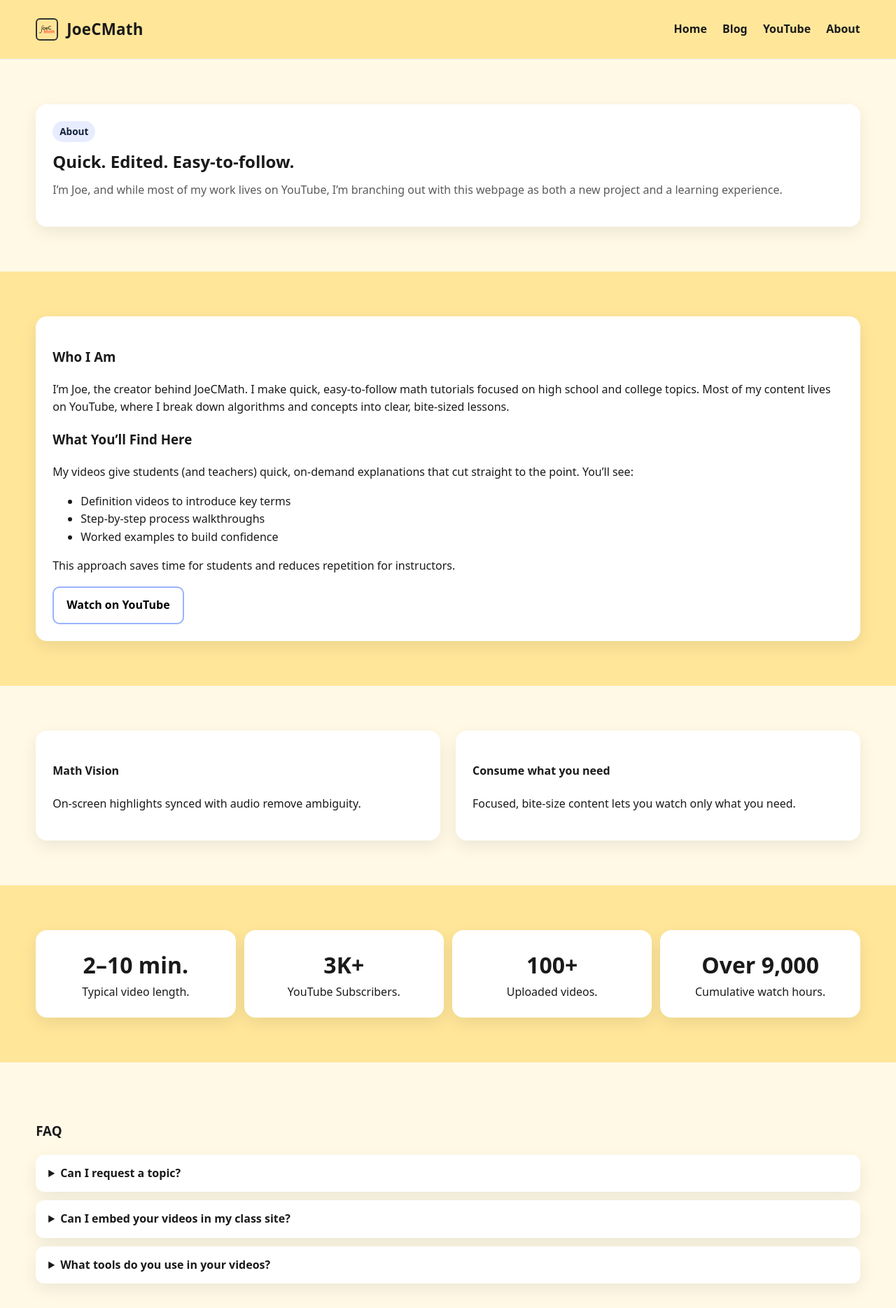
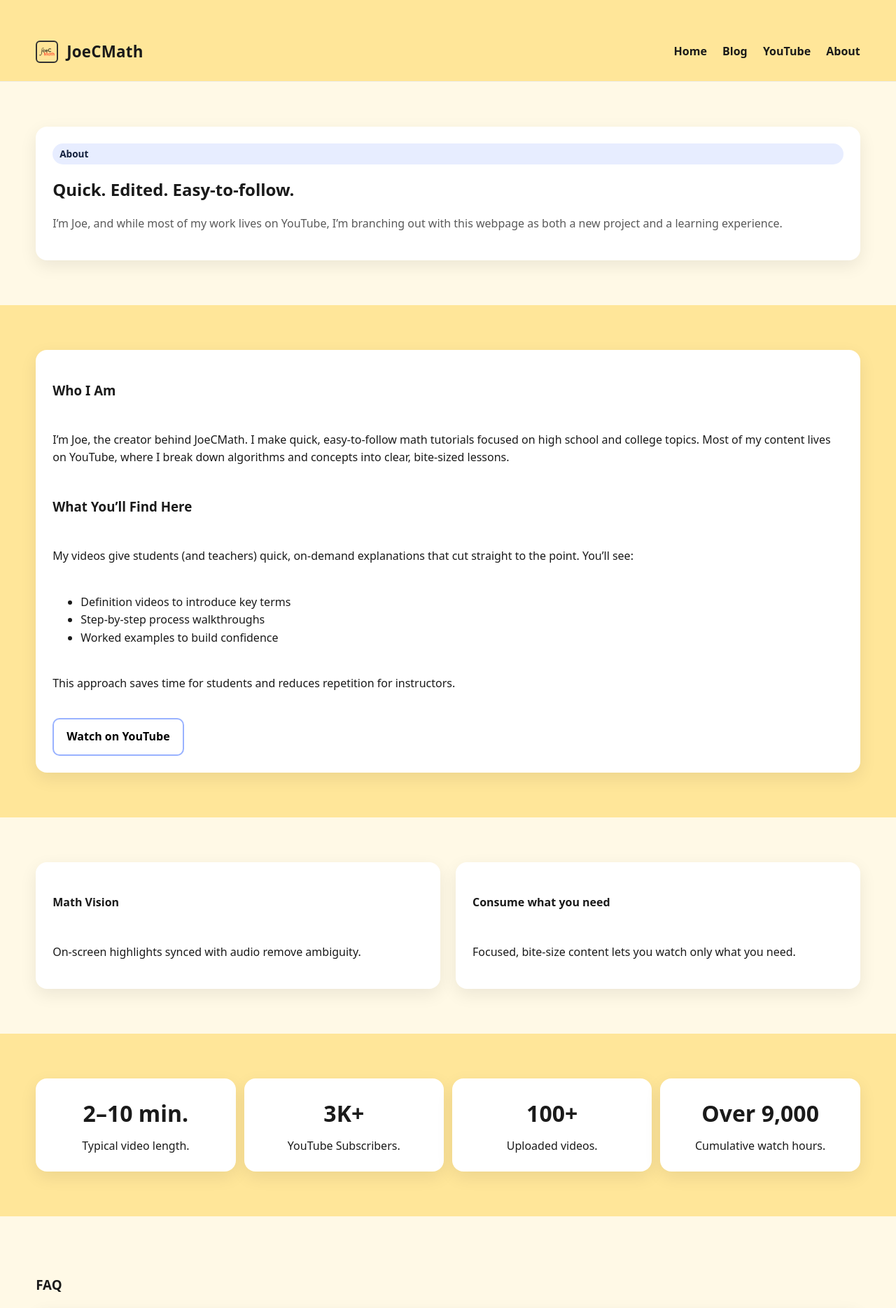
Before and after one commit to JoeCMath/joecmath.com, a Jekyll site: the page built from about.html, in a window 1280 px wide. Shown: the top 1869 px of the page at 70% size. Built offline with Jekyll 4.4.1, drawn with Linux system fonts in a browser that asks for light colours; some of the changed text lies outside the part shown.

Commit message:
Update about.html

```diff
--- a/about.html
+++ b/about.html
@@ -1,36 +1,10 @@
-<!DOCTYPE html>
-<html lang="en">
-<head>
-  <meta charset="UTF-8" />
-  <title>About • JoeCMath</title>
-  <meta name="viewport" content="width=device-width, initial-scale=1" />
+---
+layout: default
+title: About
+---
 
+<!-- Page-scoped styles used by this page -->
 <style>
-    :root{
-      --bg: #ffe699;     /* JoeCMath yellow */
-      --bg-alt: #fff9e6; /* lighter yellow tint for alternate sections */
-      --text: #1a1a1a;
-      --muted: #5a5a5a;
-      --accent: #99b2ff; /* light complementary blue */
-      --card: #ffffff;
-      --shadow: 0 8px 24px rgba(0,0,0,0.08);
-      --radius: 16px;
-      --maxw: 1200px;
-    }
-    *{box-sizing:border-box}
-    body{
-      margin:0; font-family:system-ui,-apple-system,Segoe UI,Roboto,Inter,Arial;
-      color:var(--text); background:var(--bg); line-height:1.6;
-    }
-    .wrap{width:92%; max-width:var(--maxw); margin:0 auto;}
-    header.site{
-      padding:24px 0; border-bottom:1px solid #eee; background:var(--bg);
-    }
-    .brand{display:flex; align-items:center; gap:12px}
-    .brand h1{margin:0; font-size:1.4rem; letter-spacing:.2px}
-    nav a{margin-left:18px; text-decoration:none; color:var(--text); font-weight:600}
-    nav a:hover{opacity:.8}
-
   section{padding:64px 0}
   .section-bg { background: var(--bg); }
   .section-alt{ background: var(--bg-alt); }
@@ -62,28 +36,7 @@
   details{ background:var(--card); border-radius:12px; box-shadow:var(--shadow); padding:14px 18px; }
   details+details{ margin-top:12px; }
   summary{ cursor:pointer; font-weight:700; }
-
-    footer{padding:40px 0; text-align:center; color:var(--muted)}
 </style>
-</head>
-<body>
-
-  <!-- Header -->
-  <header class="site">
-    <div class="wrap" style="display:flex; justify-content:space-between; align-items:center;">
-      <div class="brand">
-        <!-- swap src if you store your logo elsewhere -->
-        <img src="/assets/logo.png" alt="JoeCMath logo" style="height:32px; width:auto; border:2px solid #333; border-radius:6px; padding:2px;">
-        <h1>JoeCMath</h1>
-      </div>
-      <nav>
-        <a href="/">Home</a>
-        <a href="/blog/">Blog</a>
-        <a href="https://www.youtube.com/@JoeCMath">YouTube</a>
-        <a href="/about.html" aria-current="page">About</a>
-      </nav>
-    </div>
-  </header>
 
 <!-- Hero / Intro -->
 <section class="section-alt">
@@ -208,12 +161,4 @@
   </div>
 </section>
 
-  <footer>
-    <div class="wrap">
-      &copy; <span id="y"></span> JoeCMath • <a href="https://www.youtube.com/@JoeCMath">YouTube</a>
-    </div>
-  </footer>
-
-  <script>document.getElementById('y').textContent=new Date().getFullYear();</script>
-</body>
-</html>
+<script>document.getElementById('y') && (document.getElementById('y').textContent=new Date().getFullYear());</script>
```
Lines whose indentation alone changed are shown as unchanged.
